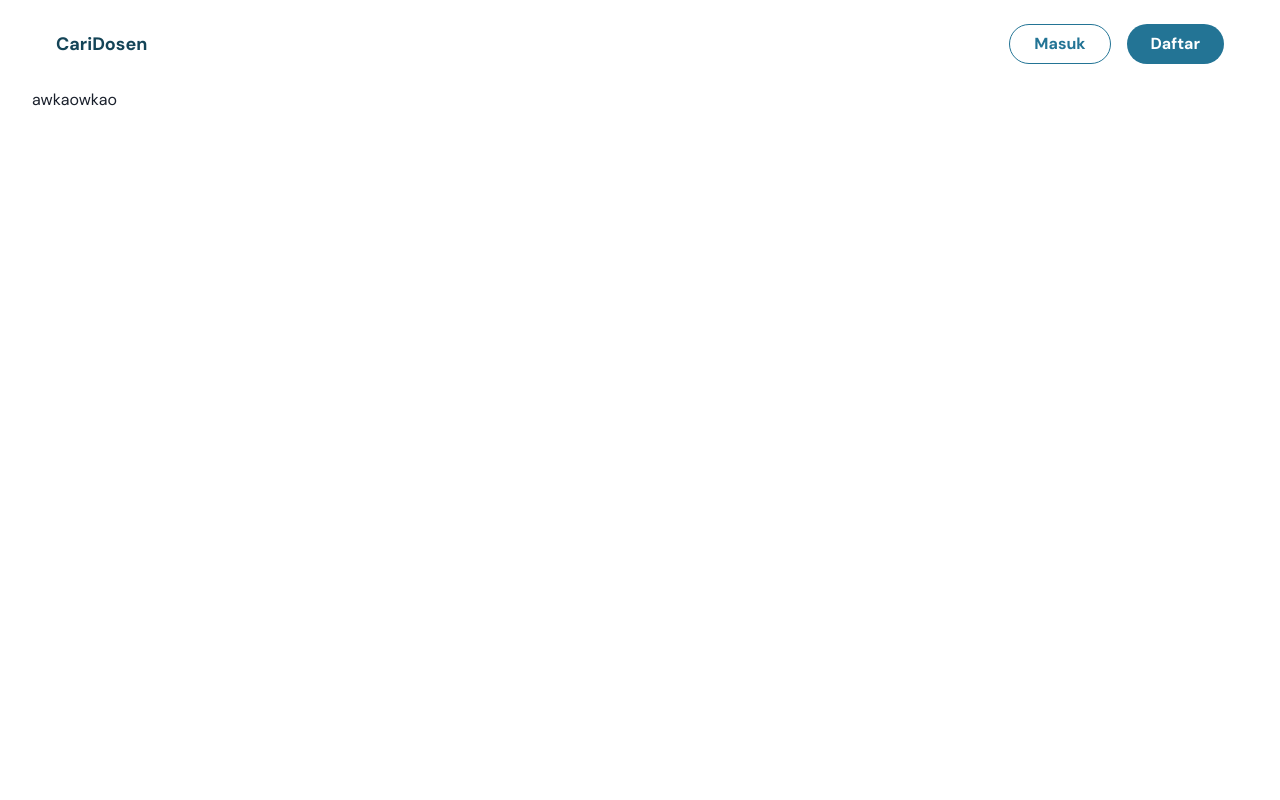
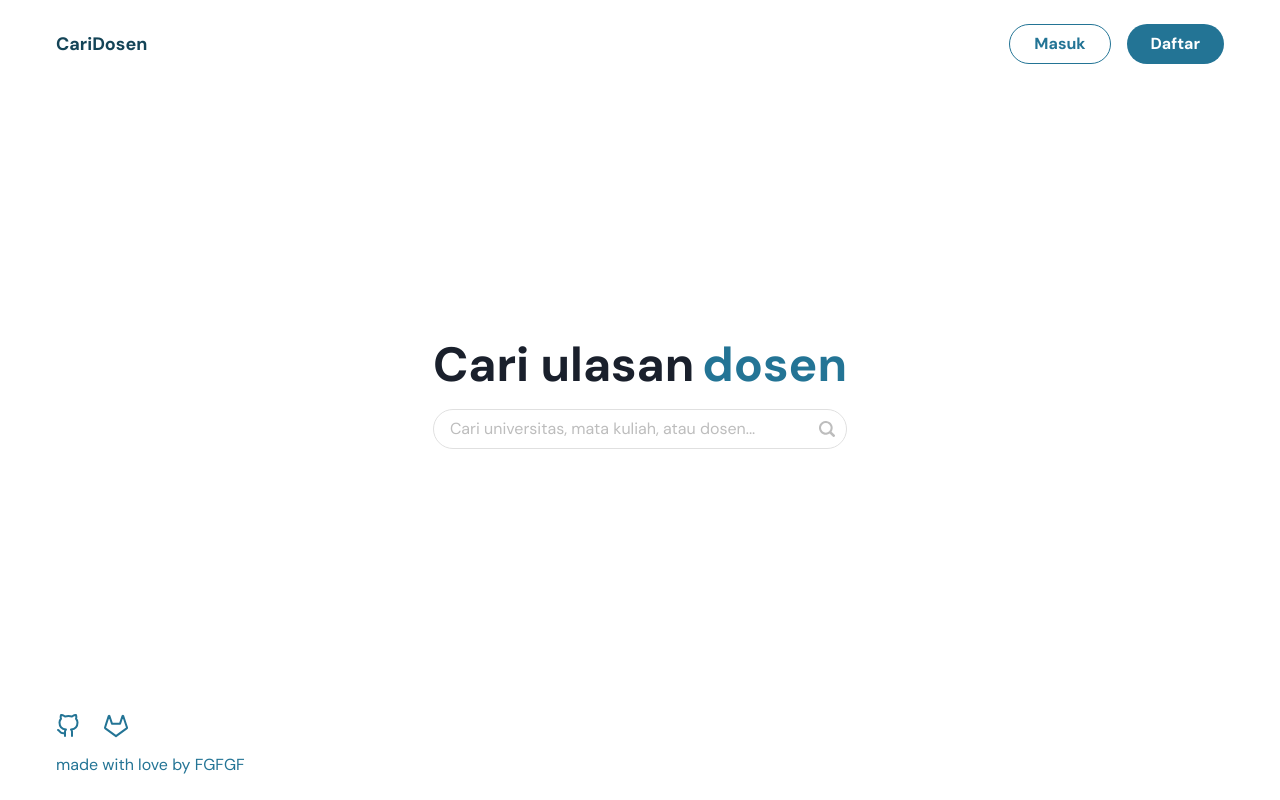
Before and after one commit to IloveNooodles/Dosen-Rank-FE, a Next.js app: page / in a window 1280 px wide. Built offline with nearby package versions, Linux system fonts and the light colour scheme.

Commit message:
feat: add landing page

```diff
--- a/pages/index.tsx
+++ b/pages/index.tsx
@@ -2,17 +2,37 @@ import NavigationBar from "@/components/NavigationBar";
 import Footer from "@/components/Footer";
 import { inter } from "@/fonts";
 import styles from "@/styles/Home.module.scss";
-import { Box, Container, Flex, Text } from "@chakra-ui/react";
+import { Box, Center, Container, Flex, HStack, VStack, Text, Input, InputGroup, InputRightElement, Icon, keyframes } from "@chakra-ui/react";
 import Head from "next/head";
 import Image from "next/image";
+import { Search2Icon } from "@chakra-ui/icons";
+import { motion, isValidMotionProp } from 'framer-motion';
 
 const Index: React.FC<{}> = () => (
   <Container>
     <Flex direction="column">
       <NavigationBar/>
-      <Container>
-        awkaowkao
-      </Container>
+      <Center minH="fit-content" h="calc(100vh - 88px - 110.4px)">
+        <VStack>
+          <HStack>
+            <Text fontSize="48px" fontWeight="bold">
+              Cari ulasan
+            </Text>
+            <Text fontSize="48px" fontWeight="bold" color="biru.800">
+              dosen
+            </Text>
+          </HStack>
+          <InputGroup>
+            <Input
+              placeholder="Cari universitas, mata kuliah, atau dosen..."
+              _placeholder={{ color: 'netral.400', fontWeight: 'light' }}
+              borderColor="netral.300"
+              focusBorderColor="biru.800"
+              borderRadius="24px"/>
+            <InputRightElement children={<Search2Icon color="netral.400" />} />
+          </InputGroup>
+        </VStack>
+      </Center>
       <Footer/>
     </Flex>
   </Container>
```
